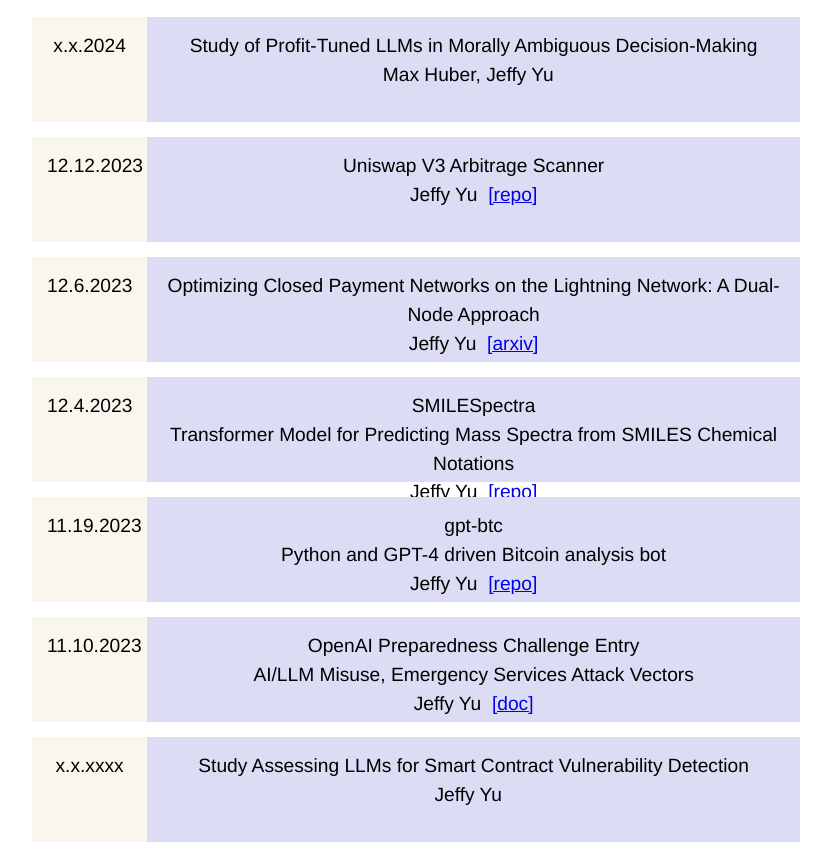
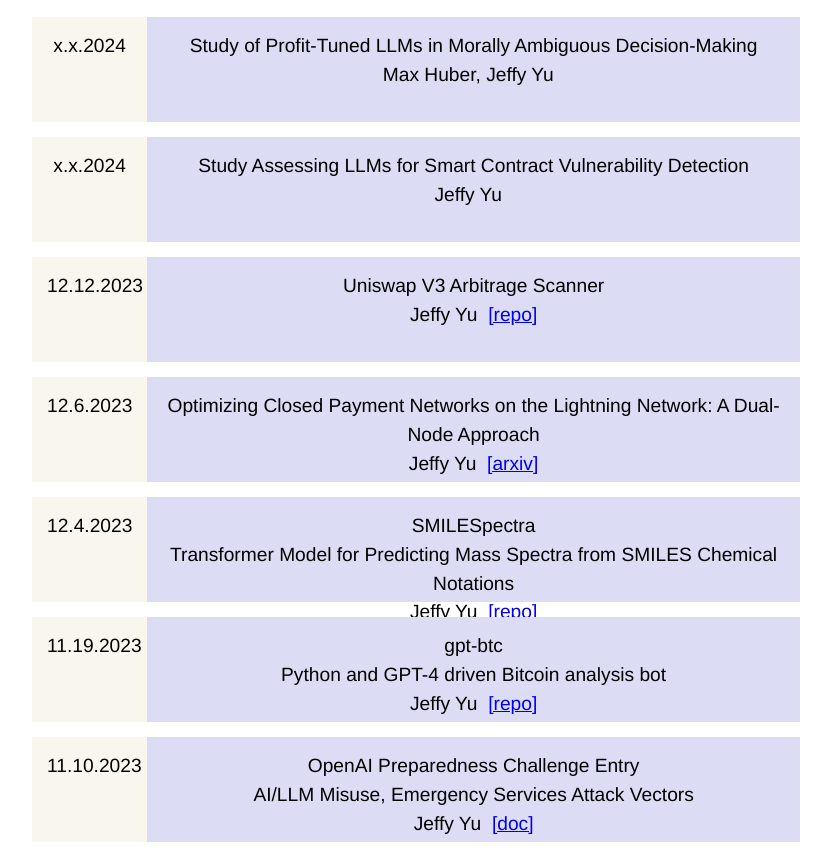
Before and after one commit to yu-jeffy/parallelpolis, a Next.js app: page / in a window 1280 px wide. Shown: the part 120-985 px from the top of the page, without its empty margins (232-1063 px from the left). Built offline with nearby package versions, Linux system fonts and the light colour scheme.

Commit message:
Update index.tsx

```diff
--- a/pages/index.tsx
+++ b/pages/index.tsx
@@ -9,6 +9,11 @@
     date: 'x.x.2024',
     title: 'Study of Profit-Tuned LLMs in Morally Ambiguous Decision-Making',
     author: 'Max Huber, Jeffy Yu'
+  },
+  {
+    date: 'x.x.2024',
+    title: 'Study Assessing LLMs for Smart Contract Vulnerability Detection',
+    author: 'Jeffy Yu'
   },
   {
     date: '12.12.2023',
@@ -47,11 +52,6 @@
     author: 'Jeffy Yu',
     link: 'https://jyu.llc/jeffyyu.openaipreparedness.emergencyservices.pdf',
     linkText: '[doc]'
-  },
-  {
-    date: 'x.x.xxxx',
-    title: 'Study Assessing LLMs for Smart Contract Vulnerability Detection',
-    author: 'Jeffy Yu'
   }
   // ... Add more items as needed
 ];
```
